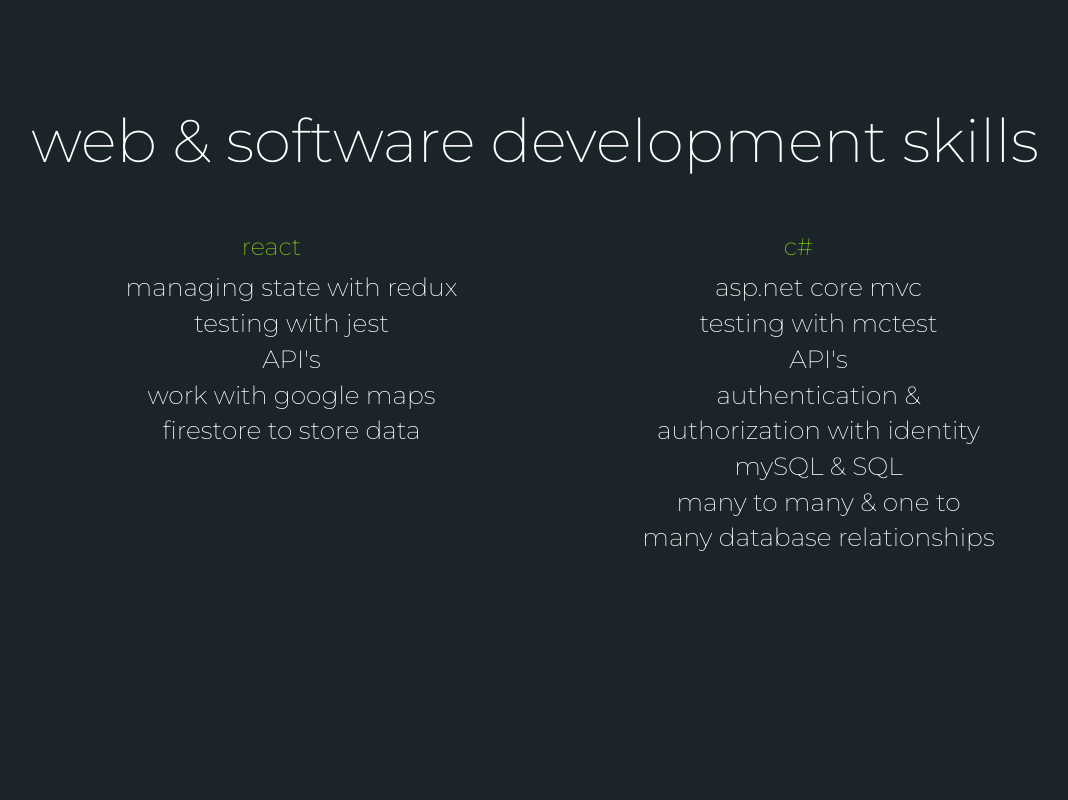
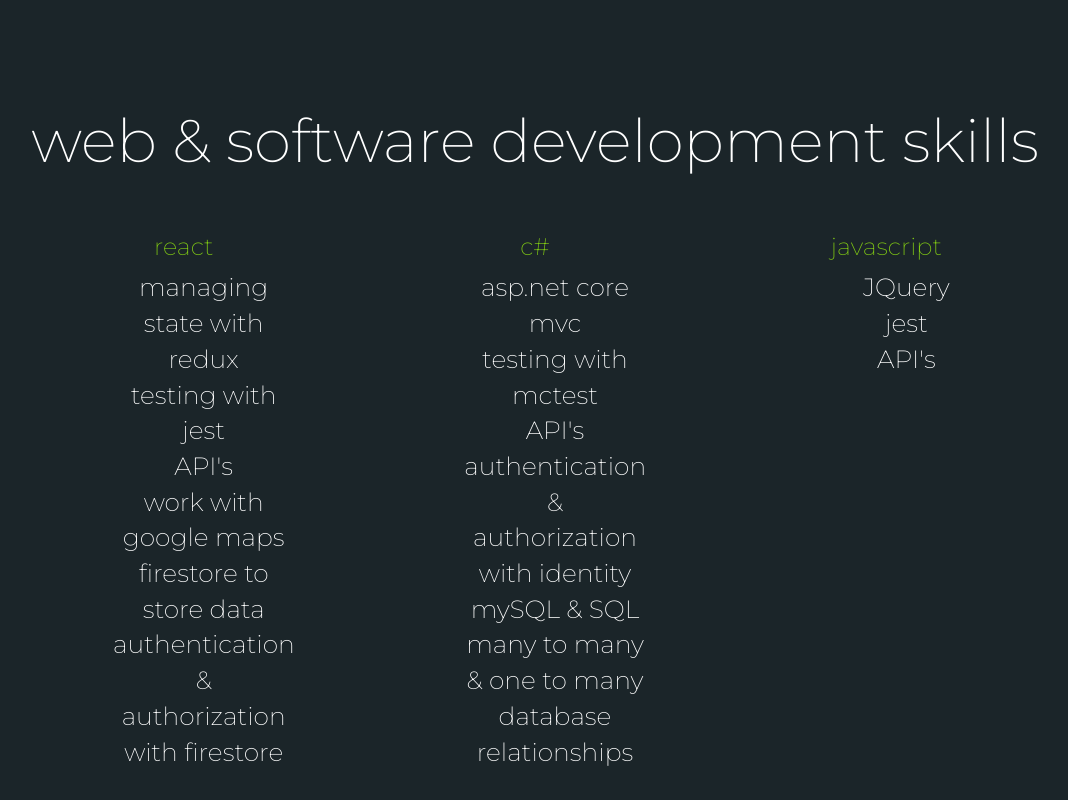
Before and after one commit to janetkarpenske/Portfolio, a plain HTML site: page index.html in a window 1280 px wide. Shown: the part 1725-2525 px from the top of the page, without its empty margins (105-1173 px from the left). Before the commit the page ends 2351 px from the top, so only its background shows below. Drawn offline with Linux system fonts and the light colour scheme; a web font is replaced by a local one.

Commit message:
Add javascript skills

```diff
--- a/index.html
+++ b/index.html
@@ -49,7 +49,7 @@
         <br>
         <h2 id="aboutHead">web & software development skills</h2>
         <div class="row">
-          <div class="col-md-6">
+          <div class="col-md-4">
             <h3 class="green">react</h3>
             <ul class="skillList">
               <li>managing state with redux</li>
@@ -57,10 +57,10 @@
               <li>API's</li>
               <li>work with google maps</li>
               <li>firestore to store data</li>
-
+              <li>authentication & authorization with firestore</li>
             </ul>
           </div>
-          <div class="col-md-6">
+          <div class="col-md-4">
             <h3 class="green">c#</h3>
             <ul class="skillList">
               <li>asp.net core mvc</li>
@@ -71,7 +71,16 @@
               <li>many to many & one to many database relationships</li>
             </ul>
           </div>
+          <div class="col-md-4">
+            <h3 class="green">javascript</h3>
+            <ul class="skillList">
+              <li>JQuery</li>
+              <li>jest</li>
+              <li>API's</li>
+            </ul>
+          </div>
         </div>
+
       </div>
     </div>
     </div>
```
